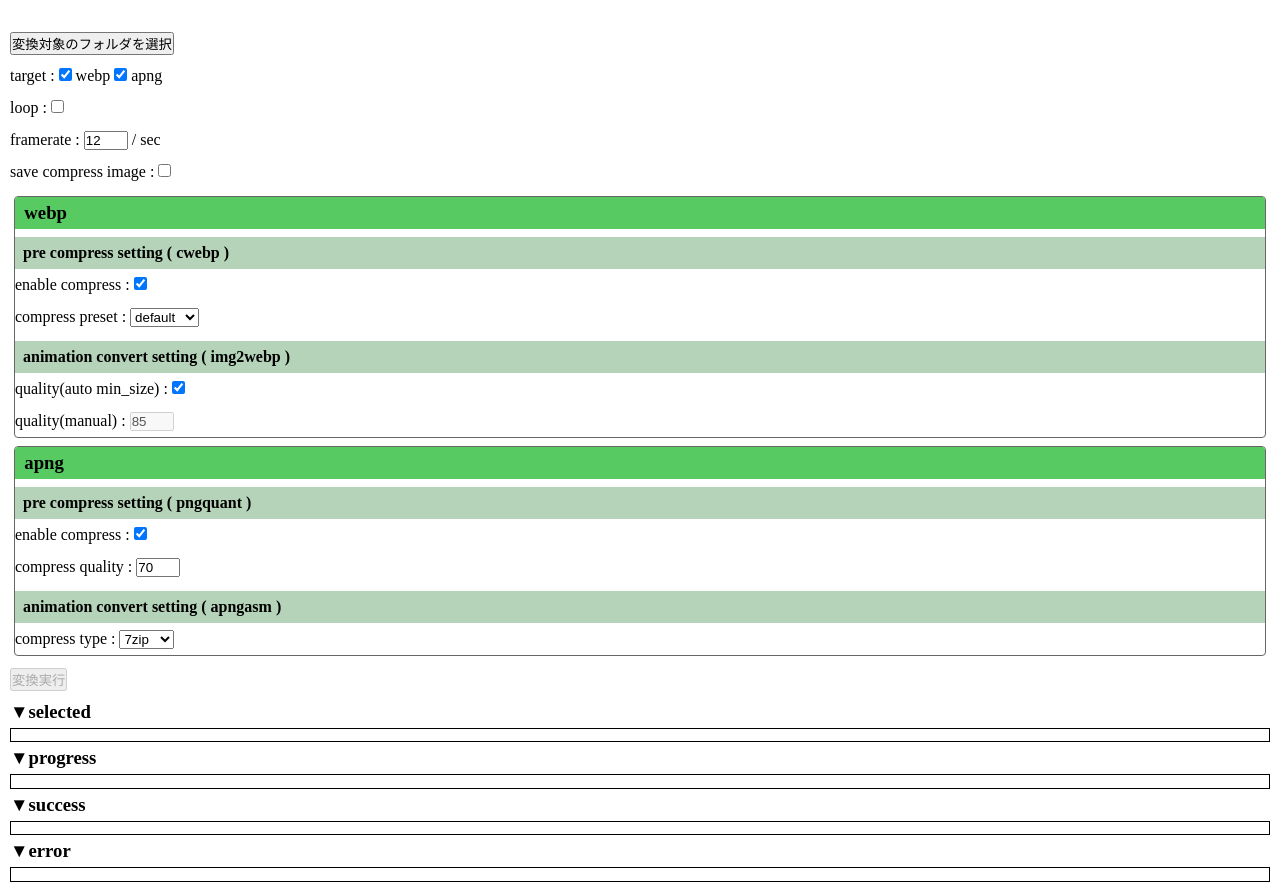
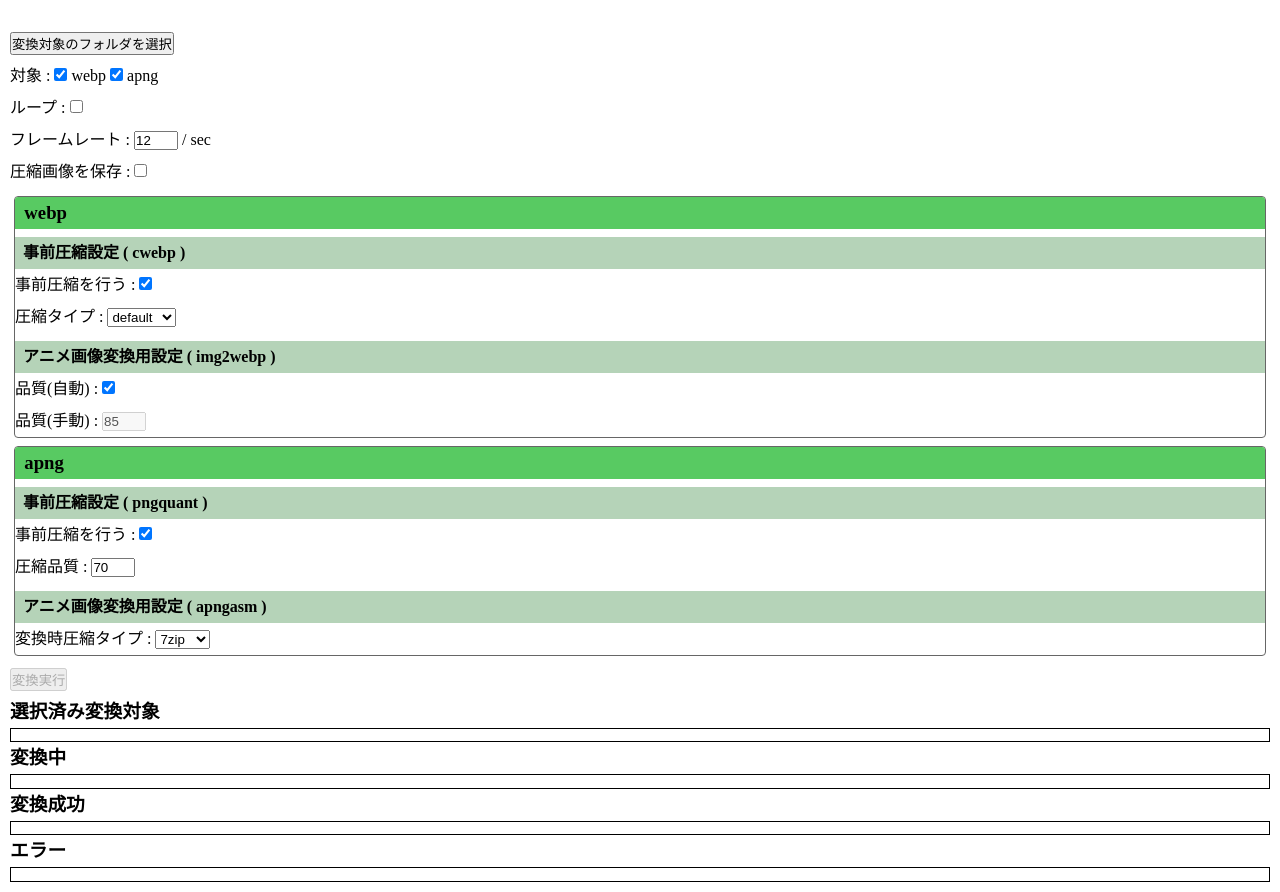
Before and after one commit to fumiyatake/animation_image_converter, an Electron app: page src/public/index.html in a window 1280 px wide. Shown: the part 46-938 px from the top of the page. Drawn offline with Linux system fonts and the light colour scheme.

Commit message:
日本語対応

```diff
--- a/src/public/index.html
+++ b/src/public/index.html
@@ -12,18 +12,18 @@
         <br>
         <button id="buttonSelectFolder">変換対象のフォルダを選択</button><br>
 
-        target : <input type="checkbox"  id="checkboxTargetWebp" name="target" value="webp" checked/> webp
+        対象 : <input type="checkbox"  id="checkboxTargetWebp" name="target" value="webp" checked/> webp
         <input type="checkbox" id="checkboxTargetApng" name="target" value="apng" checked/> apng
         <br>
-        loop : <input id="checkboxLoop" type="checkbox" name="loop" /><br>
-        framerate : <input type="number" id="numberFramerate" min="0" value="12"> / sec<br>
-        save compress image : <input id="checkboxSaveCompress" type="checkbox" name="save-compress" /><br>
+        ループ : <input id="checkboxLoop" type="checkbox" name="loop" /><br>
+        フレームレート : <input type="number" id="numberFramerate" min="0" value="12"> / sec<br>
+        圧縮画像を保存 : <input id="checkboxSaveCompress" type="checkbox" name="save-compress" /><br>
 
         <div id="webpSettings" class="settingBlock">
             <h3>webp</h3>
-            <h4>pre compress setting ( cwebp )</h4>
-            enable compress : <input type="checkbox" id="checkboxWebpCompress" checked/><br>
-            compress preset :  <select id="selectWebpCompressPreset">
+            <h4>事前圧縮設定 ( cwebp )</h4>
+            事前圧縮を行う : <input type="checkbox" id="checkboxWebpCompress" checked/><br>
+            圧縮タイプ :  <select id="selectWebpCompressPreset">
                 <option value="default">default</option>
                 <option value="picture">picture</option>
                 <option value="photo">photo</option>
@@ -32,18 +32,18 @@
                 <option value="text">text</option>
             </select>
 
-            <h4>animation convert setting ( img2webp )</h4>
-            quality(auto min_size) : <input type="checkbox" id="checkboxWebpQualityMinsize" checked/><br>
-            quality(manual) : <input type="number" id="numberWebpQuality" min="0" max="100" value="85" disabled><br>
+            <h4>アニメ画像変換用設定 ( img2webp )</h4>
+            品質(自動) : <input type="checkbox" id="checkboxWebpQualityMinsize" checked/><br>
+            品質(手動) : <input type="number" id="numberWebpQuality" min="0" max="100" value="85" disabled><br>
         </div>
 
         <div id="apngSettings" class="settingBlock">
             <h3>apng</h3>
-            <h4>pre compress setting ( pngquant )</h4>
-            enable compress : <input type="checkbox" id="checkboxPngCompress" name="png-compress" checked/><br>
-            compress quality : <input type="number" id="numberPngQuality" min="0" max="100" value="70"><br>
-            <h4>animation convert setting ( apngasm )</h4>
-            compress type : <select id="selectApngCompressType">
+            <h4>事前圧縮設定 ( pngquant )</h4>
+            事前圧縮を行う : <input type="checkbox" id="checkboxPngCompress" name="png-compress" checked/><br>
+            圧縮品質 : <input type="number" id="numberPngQuality" min="0" max="100" value="70"><br>
+            <h4>アニメ画像変換用設定 ( apngasm )</h4>
+            変換時圧縮タイプ : <select id="selectApngCompressType">
                 <option value="1">zlib</option>
                 <option value="2" selected>7zip</option>
                 <option value="3">Zopfli</option>
@@ -53,18 +53,18 @@
         <button id="buttonExecute" disabled="true">変換実行</button><br>
 
         <div id="convertProgressWrapper">
-            <h3>Progress</h3>
+            <h3>進捗</h3>
             <span id="convertProgressText">0 / 0</span>
             <div class="progressGauge"><p></p></div>
         </div>
 
-        <h3>▼selected</h3>
+        <h3>選択済み変換対象</h3>
         <pre id="selectedText" class="log"></pre>
-        <h3>▼progress</h3>
+        <h3>変換中</h3>
         <pre id="progressText" class="log"></pre>
-        <h3>▼success</h3>
+        <h3>変換成功</h3>
         <pre id="successText" class="log"></pre>
-        <h3>▼error</h3>
+        <h3>エラー</h3>
         <pre id="errorText" class="log"></pre>
         <script src="./js/app.js" defer></script>
     </body>
```
Also changed, not shown: src/main.js (+7 -7 lines).
